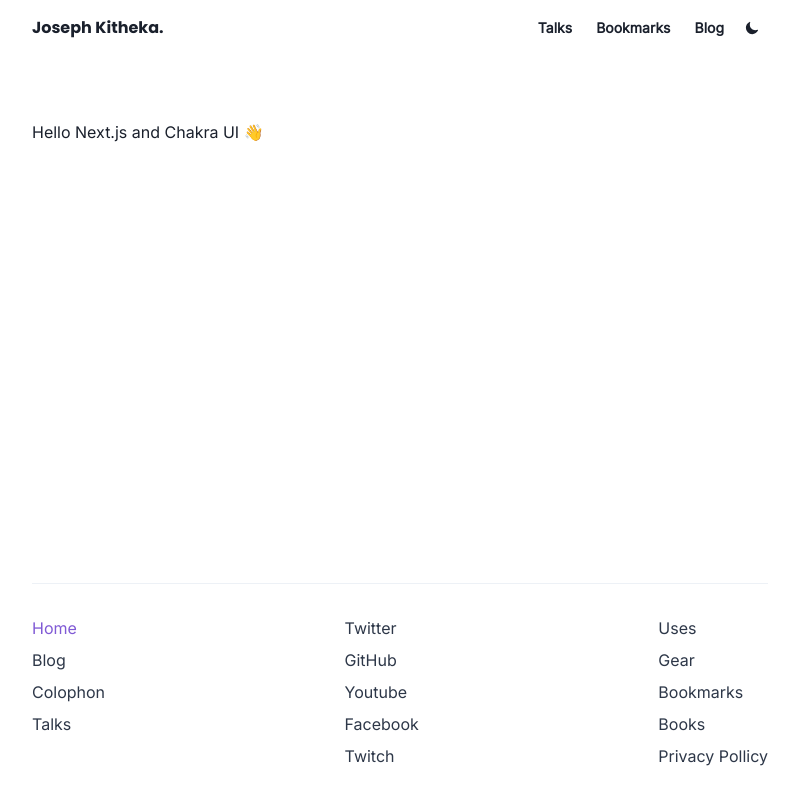
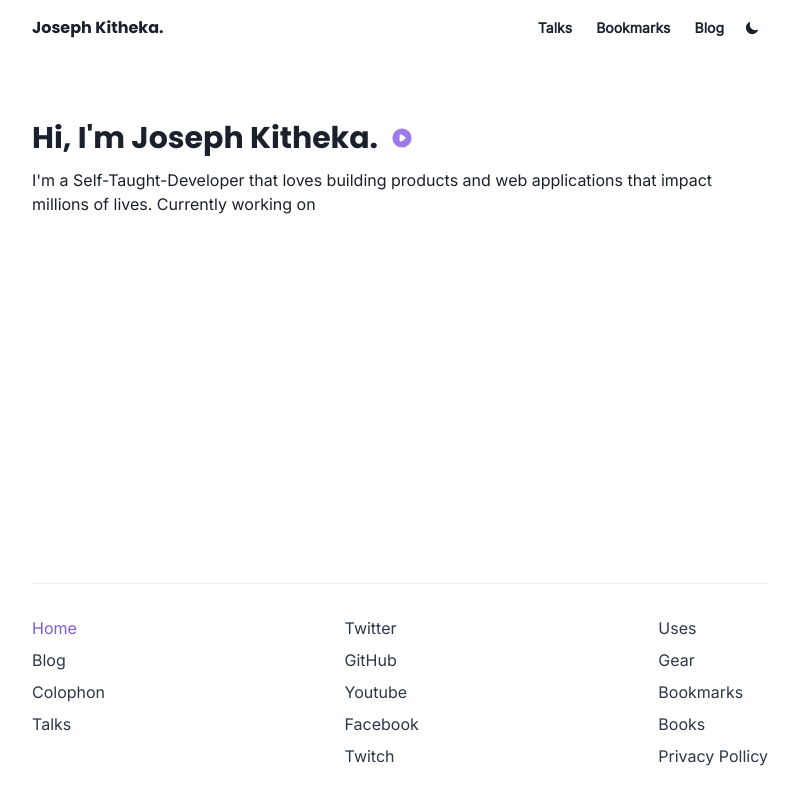
Before and after one commit to fhub-1/Rebulding-my-website, a Next.js app: page / in a window 1280 px wide. Shown: the whole page, without its empty margins (240-1039 px from the left). Built offline with nearby package versions, Linux system fonts and the light colour scheme.

Commit message:
adding same cool staff

```diff
--- a/pages/index.tsx
+++ b/pages/index.tsx
@@ -1,3 +1,34 @@
+import {
+  VStack,
+  HStack,
+  Stack,
+  Heading,
+  IconButton,
+  Icon,
+  Text
+} from "@chakra-ui/react";
+import { HiPlay, HiPause } from "react-icons/hi";
 
-const IndexPage = () => <h1>Hello Next.js and Chakra UI 👋</h1>;
-export default IndexPage
+const IndexPage = () => (
+  <VStack spacing={20}>
+    <Stack>
+      <VStack spacing={3} alignItems="flex-start">
+        <HStack spacing={3}>
+          <Heading size="lg">Hi, I'm Joseph Kitheka.</Heading>
+          <IconButton
+            aria-label="Play pronunciation track"
+            icon={<Icon color="purple.400" as={HiPlay} w={6} h={6} />}
+            variant="unstyled"
+            size="xs"
+            rounded="full"
+          />
+        </HStack>
+        <Text>
+          I'm a Self-Taught-Developer that loves building products and web
+          applications that impact millions of lives. Currently working on
+        </Text>
+      </VStack>
+    </Stack>
+  </VStack>
+);
+export default IndexPage;
```
